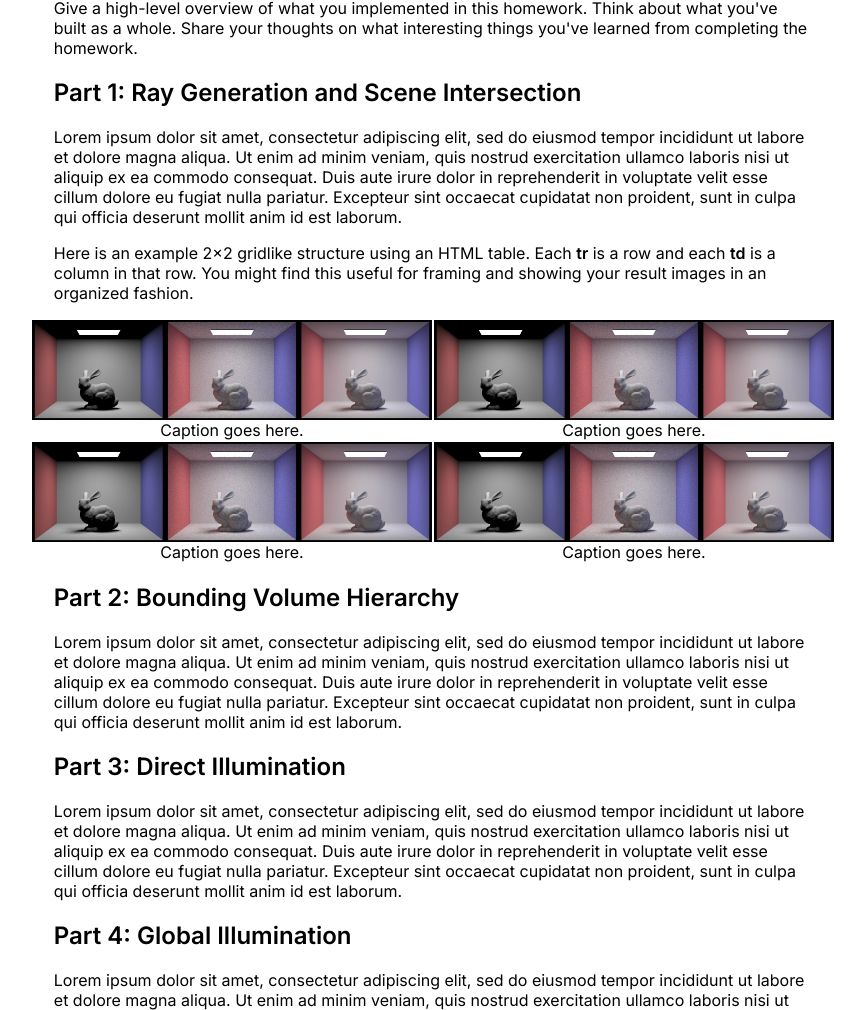
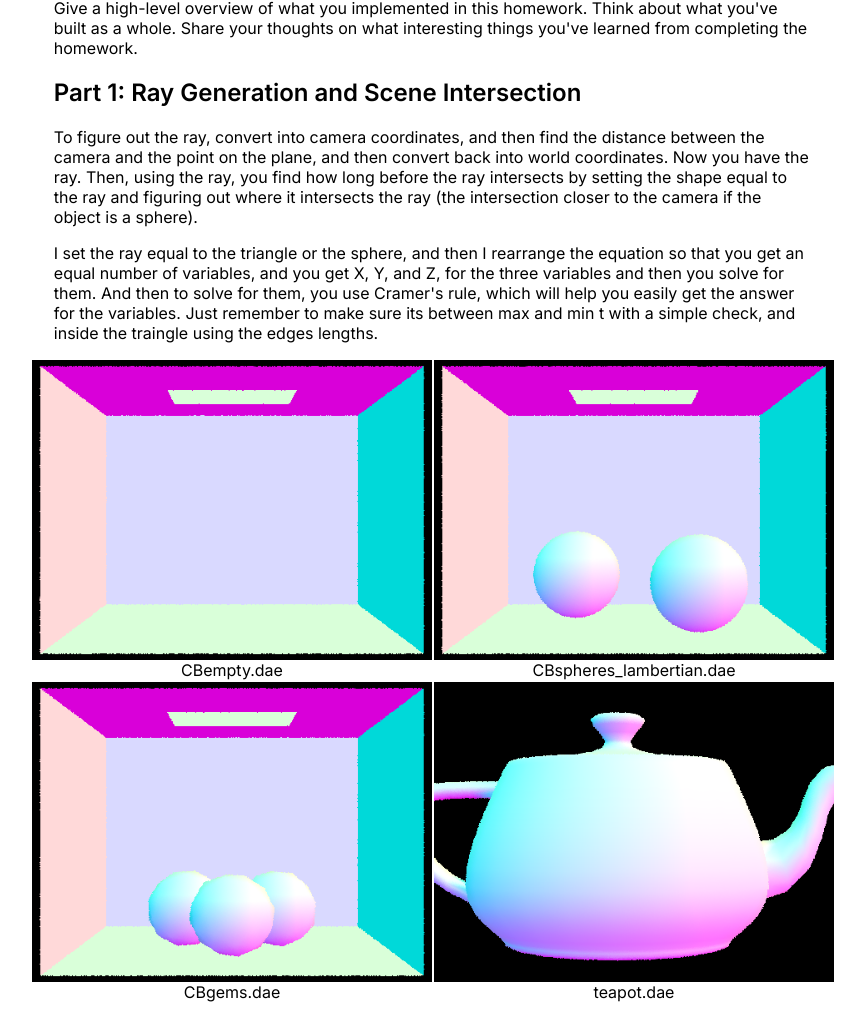
Before and after one commit to cal-cs184-student/hw3-abe-writeup, a plain HTML site: page index.html in a window 1280 px wide. Shown: the part 455-1465 px from the top of the page, without its empty margins (207-1072 px from the left). Drawn offline with nearby package versions, Linux system fonts and the light colour scheme; some packages are replaced by stand-ins of ours.

Commit message:
Add Part 1 write-up text and normal-shaded renders
Co-Authored-By: Claude Opus 5.5 <noreply@anthropic.com>
Claude-Session: https://claude.ai/code/session_01MPeHUyWoA2LpCkXrCa6JDL

```diff
--- a/index.html
+++ b/index.html
@@ -48,29 +48,30 @@
 		Give a high-level overview of what you implemented in this homework. Think about what you've built as a whole. Share your thoughts on what interesting things you've learned from completing the homework.
 
 		<h2>Part 1: Ray Generation and Scene Intersection</h2>
-		Lorem ipsum dolor sit amet, consectetur adipiscing elit, sed do eiusmod tempor incididunt ut labore et dolore magna aliqua. Ut enim ad minim veniam, quis nostrud exercitation ullamco laboris nisi ut aliquip ex ea commodo consequat. Duis aute irure dolor in reprehenderit in voluptate velit esse cillum dolore eu fugiat nulla pariatur. Excepteur sint occaecat cupidatat non proident, sunt in culpa qui officia deserunt mollit anim id est laborum.
+		<p>To figure out the ray, convert into camera coordinates, and then find the distance between the camera and the point on the plane, and then convert back into world coordinates. Now you have the ray. Then, using the ray, you find how long before the ray intersects by setting the shape equal to the ray and figuring out where it intersects the ray (the intersection closer to the camera if the object is a sphere).</p>
+		<p>I set the ray equal to the triangle or the sphere, and then I rearrange the equation so that you get an equal number of variables, and you get X, Y, and Z, for the three variables and then you solve for them. And then to solve for them, you use Cramer's rule, which will help you easily get the answer for the variables. Just remember to make sure its between max and min t with a simple check, and inside the traingle using the edges lengths. </p>
 
-		<p>Here is an example 2x2 gridlike structure using an HTML table. Each <b>tr</b> is a row and each <b>td</b> is a column in that row. You might find this useful for framing and showing your result images in an organized fashion.</p>
+
 		<div style="display: flex; flex-direction: column; align-items: center;">
 			<table style="width: 100%; text-align: center; border-collapse: collapse;">
 			  <tr>
 				<td style="text-align: center;">
-				  <img src="assets/cornell.png" width="400px"/>
-				  <figcaption>Caption goes here.</figcaption>
+				  <img src="assets/p1_CBempty.png" width="400px"/>
+				  <figcaption>CBempty.dae</figcaption>
 				</td>
 				<td style="text-align: center;">
-				  <img src="assets/cornell.png" width="400px"/>
-				  <figcaption>Caption goes here.</figcaption>
+				  <img src="assets/p1_CBspheres_lambertian.png" width="400px"/>
+				  <figcaption>CBspheres_lambertian.dae</figcaption>
 				</td>
 			  </tr>
 			  <tr>
 				<td style="text-align: center;">
-				  <img src="assets/cornell.png" width="400px"/>
-				  <figcaption>Caption goes here.</figcaption>
+				  <img src="assets/p1_CBgems.png" width="400px"/>
+				  <figcaption>CBgems.dae</figcaption>
 				</td>
 				<td style="text-align: center;">
-				  <img src="assets/cornell.png" width="400px"/>
-				  <figcaption>Caption goes here.</figcaption>
+				  <img src="assets/p1_teapot.png" width="400px"/>
+				  <figcaption>teapot.dae</figcaption>
 				</td>
 			  </tr>
 			</table>
```
Also changed, not shown: assets/p1_CBempty.png (added), assets/p1_CBgems.png (added), assets/p1_CBspheres_lambertian.png (added), assets/p1_teapot.png (added).
